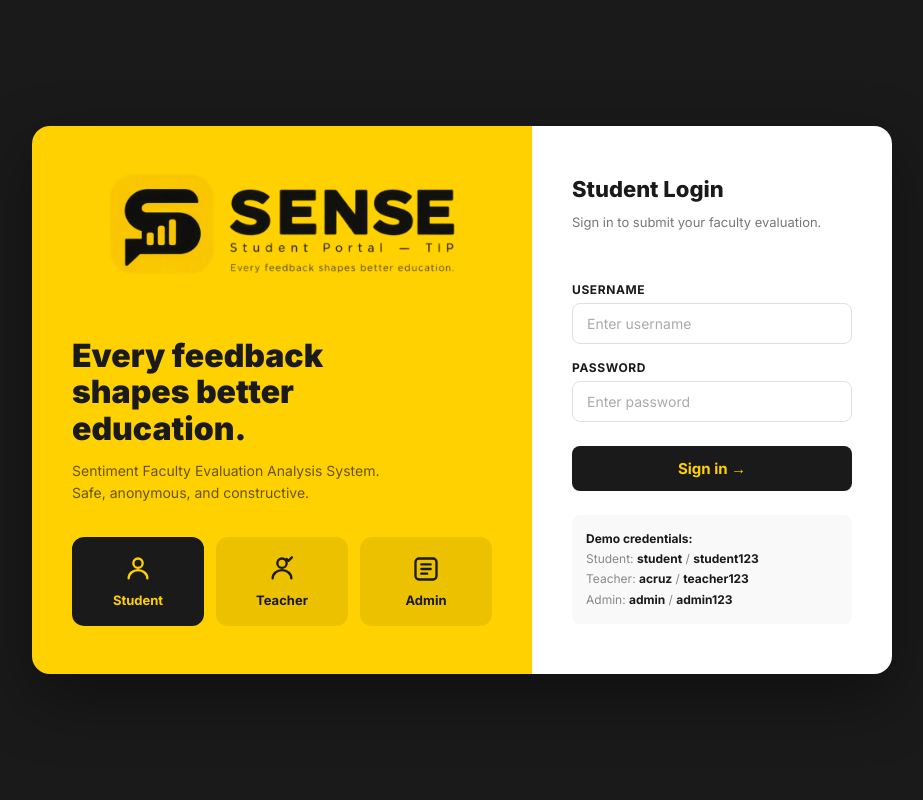
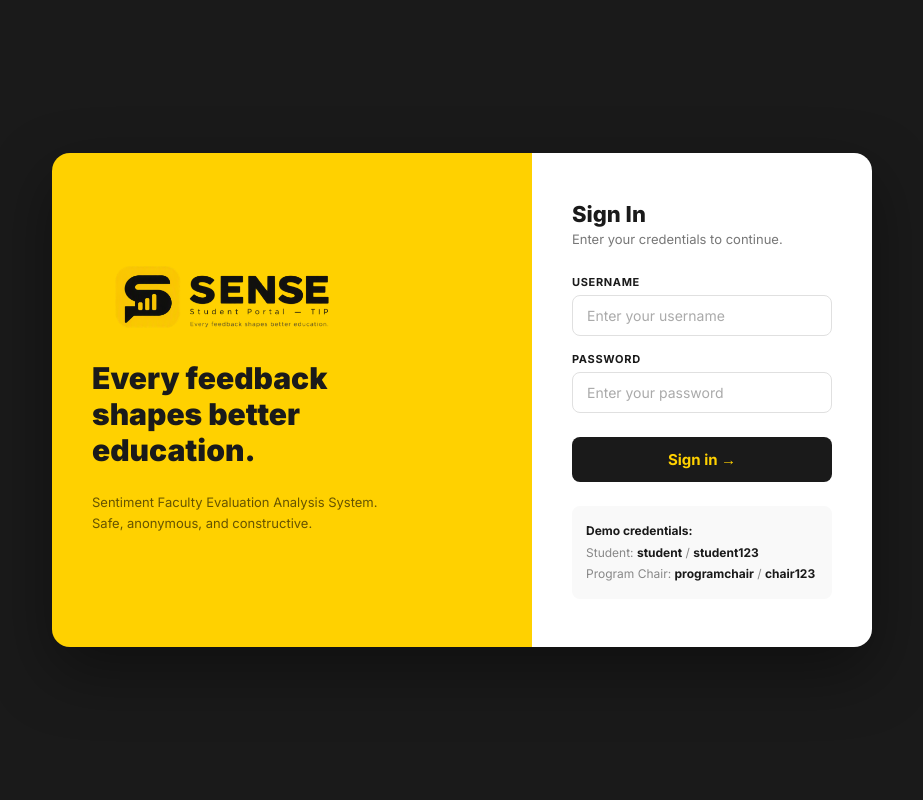
Before and after one commit to jeydiislabon/SENSE-UI-test, a Flask app: page /login in a window 1280 px wide. Shown: the whole page, without its empty margins (178-1101 px from the left). Run offline with Flask 3, Linux system fonts and the light colour scheme.

Commit message:
feat: remove teacher UI, rename admin to Program Chair, universal login, PDF download

```diff
--- a/app.py
+++ b/app.py
@@ -32,19 +32,10 @@ def save_data(data):
 # FIXED CREDENTIALS — replace with DB lookup after Jamie's backend merges
 # ---------------------------------------------------------------------------
 USERS = {
-    # Student
-    "student":    {"password": "student123",  "role": "student",  "faculty_id": None},
-    # Admin
-    "admin":      {"password": "admin123",    "role": "admin",    "faculty_id": None},
-    # Teachers — each tied to their faculty profile
-    "acruz":      {"password": "teacher123",  "role": "teacher",  "faculty_id": 1},
-    "mlim":       {"password": "teacher123",  "role": "teacher",  "faculty_id": 2},
-    "rsantos":    {"password": "teacher123",  "role": "teacher",  "faculty_id": 3},
-    "jdelarosa":  {"password": "teacher123",  "role": "teacher",  "faculty_id": 4},
-    "ctorres":    {"password": "teacher123",  "role": "teacher",  "faculty_id": 5},
-    "bvillanueva":{"password": "teacher123",  "role": "teacher",  "faculty_id": 6},
-    "agomez":     {"password": "teacher123",  "role": "teacher",  "faculty_id": 7},
-    "ereyes":     {"password": "teacher123",  "role": "teacher",  "faculty_id": 8},
+    # Students
+    "student":    {"password": "student123",  "role": "student"},
+    # Program Chair
+    "programchair": {"password": "chair123",  "role": "programchair"},
 }
 
 # ---------------------------------------------------------------------------
@@ -58,9 +49,7 @@ def login_required(role=None):
             if not session.get("logged_in"):
                 return redirect(url_for("login"))
             if role and session.get("role") != role:
-                # Allow admin to access teacher routes too
-                if not (role == "teacher" and session.get("role") == "admin"):
-                    return redirect(url_for("login"))
+                return redirect(url_for("login"))
             return f(*args, **kwargs)
         return decorated
     return decorator
@@ -393,10 +382,8 @@ def index():
     if session.get("logged_in"):
         if session.get("role") == "student":
             return redirect(url_for("student_dashboard"))
-        elif session.get("role") == "teacher":
-            return redirect(url_for("teacher_dashboard"))
         else:
-            return redirect(url_for("admin_dashboard"))
+            return redirect(url_for("programchair_dashboard"))
     return redirect(url_for("login"))
 
 
@@ -410,21 +397,13 @@ def login():
         user = USERS.get(username)
 
         if user and user["password"] == password:
-            # Block if selected role doesn't match account role
-            if user["role"] != selected_role:
-                role_labels = {"student": "Student", "teacher": "Teacher", "admin": "Admin"}
-                error = f"This account is not a {role_labels.get(selected_role, selected_role)} account. Please select the correct role."
+            session["logged_in"] = True
+            session["username"] = username
+            session["role"] = user["role"]
+            if user["role"] == "student":
+                return redirect(url_for("student_dashboard"))
             else:
-                session["logged_in"] = True
-                session["username"] = username
-                session["role"] = user["role"]
-                session["faculty_id"] = user.get("faculty_id")
-                if user["role"] == "student":
-                    return redirect(url_for("student_dashboard"))
-                elif user["role"] == "teacher":
-                    return redirect(url_for("teacher_dashboard"))
-                else:
-                    return redirect(url_for("admin_dashboard"))
+                return redirect(url_for("programchair_dashboard"))
         else:
             error = "Invalid username or password."
     return render_template("login.html", error=error)
@@ -515,37 +494,11 @@ def submit_evaluation(faculty_id):
     })
 
 
-# ---- TEACHER ROUTES ----
+# ---- PROGRAM CHAIR ROUTES ----
 
-@app.route("/teacher/dashboard")
-@login_required(role="teacher")
-def teacher_dashboard():
-    faculty_id = session.get("faculty_id")
-    member = next((f for f in FACULTY if f["id"] == faculty_id), None)
-    if not member:
-        return redirect(url_for("logout"))
-
-    stored = load_data()
-    combined_noise = NOISE_LOG + stored["noise_log"]
-    combined_valid = VALID_SUBMISSIONS + stored["valid_submissions"]
-    my_noise = [n for n in combined_noise if n["faculty"] == member["name"]]
-    my_valid = [v for v in combined_valid if v["faculty"] == member["name"]]
-    tagalog_count  = sum(1 for n in my_noise if n["type"] == "tagalog")
-    gibberish_count = sum(1 for n in my_noise if n["type"] != "tagalog")
-
-    return render_template("teacher_dashboard.html",
-                           member=member,
-                           my_noise=my_noise,
-                           my_valid=my_valid,
-                           tagalog_count=tagalog_count,
-                           gibberish_count=gibberish_count)
-
-
-# ---- ADMIN ROUTES ----
-
-@app.route("/admin/dashboard")
-@login_required(role="admin")
-def admin_dashboard():
+@app.route("/programchair/dashboard")
+@login_required(role="programchair")
+def programchair_dashboard():
     stored = load_data()
     combined_noise = NOISE_LOG + stored["noise_log"]
     combined_valid = VALID_SUBMISSIONS + stored["valid_submissions"]
@@ -569,18 +522,24 @@ def admin_dashboard():
                            faculty=FACULTY)
 
 
-@app.route("/admin/faculty/<int:faculty_id>")
-@login_required(role="admin")
-def admin_faculty(faculty_id):
+@app.route("/programchair/faculty/<int:faculty_id>")
+@login_required(role="programchair")
+def programchair_faculty(faculty_id):
     member = next((f for f in FACULTY if f["id"] == faculty_id), None)
     if not member:
-        return redirect(url_for("admin_dashboard"))
-    faculty_noise = [n for n in NOISE_LOG if n["faculty"] == member["name"]]
-    return render_template("faculty.html", member=member, faculty_noise=faculty_noise)
+        return redirect(url_for("programchair_dashboard"))
+    stored = load_data()
+    combined_noise = NOISE_LOG + stored["noise_log"]
+    combined_valid = VALID_SUBMISSIONS + stored["valid_submissions"]
+    faculty_noise = [n for n in combined_noise if n["faculty"] == member["name"]]
+    faculty_valid = [v for v in combined_valid if v["faculty"] == member["name"]]
+    return render_template("faculty.html", member=member,
+                           faculty_noise=faculty_noise,
+                           faculty_valid=faculty_valid)
 
 
-@app.route("/admin/advisors")
-@login_required(role="admin")
+@app.route("/programchair/advisors")
+@login_required(role="programchair")
 def advisors():
     query = request.args.get("q", "").lower()
     results = [f for f in FACULTY if query in f["name"].lower()] if query else FACULTY
--- a/templates/login.html
+++ b/templates/login.html
@@ -18,9 +18,8 @@
 
     .login-wrap {
       display: flex;
-      gap: 0;
       width: 100%;
-      max-width: 860px;
+      max-width: 820px;
       border-radius: 18px;
       overflow: hidden;
       box-shadow: 0 24px 64px rgba(0,0,0,0.4);
@@ -36,86 +35,42 @@
       justify-content: center;
     }
 
-    .login-left-logo {
-      display: flex;
-      align-items: center;
-      gap: 10px;
-      margin-bottom: 40px;
-    }
-
-    .login-left-logo-box {
-      width: 42px; height: 42px;
-      background: #1A1A1A;
-      border-radius: 10px;
-      display: flex; align-items: center; justify-content: center;
-      color: #FFD100;
-    }
-
-    .login-left-logo-name { font-size: 20px; font-weight: 900; color: #1A1A1A; }
-    .login-left-logo-sub  { font-size: 11px; color: rgba(0,0,0,0.55); font-weight: 500; }
-
     .login-left h1 {
-      font-size: 32px;
+      font-size: 30px;
       font-weight: 900;
       color: #1A1A1A;
-      line-height: 1.15;
+      line-height: 1.2;
       margin-bottom: 12px;
     }
 
     .login-left p {
-      font-size: 14px;
+      font-size: 13px;
       color: rgba(0,0,0,0.6);
       line-height: 1.6;
     }
-
-    /* Role cards */
-    .role-cards {
-      display: flex;
-      gap: 12px;
-      margin-top: 32px;
-    }
-
-    .role-card {
-      flex: 1;
-      background: rgba(0,0,0,0.08);
-      border: 2px solid transparent;
-      border-radius: 12px;
-      padding: 16px 12px;
-      text-align: center;
-      cursor: pointer;
-      transition: all 0.2s;
-    }
-
-    .role-card:hover { background: rgba(0,0,0,0.14); }
-    .role-card.selected { background: #1A1A1A; border-color: #1A1A1A; }
-    .role-card.selected .role-label { color: #FFD100; }
-    .role-card.selected .role-icon  { color: #FFD100; }
-    .role-icon  { display: flex; justify-content: center; margin-bottom: 8px; color: #1A1A1A; }
-    .role-label { font-size: 13px; font-weight: 700; color: #1A1A1A; }
 
     /* Right panel */
     .login-right {
       background: #FFFFFF;
       padding: 48px 40px;
-      width: 360px;
-      min-height: 520px;
+      width: 340px;
       display: flex;
       flex-direction: column;
       justify-content: center;
     }
 
-    .login-right h2 { font-size: 22px; font-weight: 800; color: #1A1A1A; margin-bottom: 6px; }
-    .login-right p  { font-size: 13px; color: #777; margin-bottom: 28px; }
+    .login-right h2 { font-size: 22px; font-weight: 800; color: #1A1A1A; margin-bottom: 4px; }
+    .login-right .login-sub { font-size: 13px; color: #777; margin-bottom: 28px; }
 
     .form-group { margin-bottom: 16px; }
     .form-label {
       display: block;
-      font-size: 12px;
+      font-size: 11px;
       font-weight: 700;
       color: #1A1A1A;
       margin-bottom: 6px;
       text-transform: uppercase;
-      letter-spacing: 0.05em;
+      letter-spacing: 0.06em;
     }
 
     .form-input {
@@ -154,6 +109,9 @@
       padding: 10px 14px;
       font-size: 13px;
       margin-bottom: 16px;
+      display: flex;
+      align-items: center;
+      gap: 8px;
     }
 
     .hint-box {
@@ -163,14 +121,9 @@
       border-radius: 8px;
       font-size: 12px;
       color: #888;
-      line-height: 1.7;
+      line-height: 1.8;
     }
     .hint-box strong { color: #1A1A1A; }
-
-    /* Fix layout shift when switching roles */
-    #loginTitle    { min-height: 32px; }
-    #loginSubtitle { min-height: 40px; }
-    #usernameInput { width: 100%; }
 
     @media (max-width: 640px) {
       .login-wrap { flex-direction: column; }
@@ -184,66 +137,38 @@
 
     <!-- Left -->
     <div class="login-left">
-      <div class="login-left-logo">
-        <img src="/static/LOGO_AND_NAME.png" alt="SENSE Student Portal" style="max-width:100%; height:auto; margin-bottom:24px;" />
-      </div>
-
+      <img src="/static/LOGO_AND_NAME.png" alt="SENSE Student Portal"
+           style="max-width:260px; height:auto; margin-bottom:32px;" />
       <h1>Every feedback<br>shapes better<br>education.</h1>
-      <p>Sentiment Faculty Evaluation Analysis System.<br>Safe, anonymous, and constructive.</p>
-
-      <!-- Role selector -->
-      <div class="role-cards">
-        <div class="role-card selected" id="roleStudent" onclick="selectRole('student')">
-          <span class="role-icon">
-            <svg width="28" height="28" viewBox="0 0 24 24" fill="none">
-              <circle cx="12" cy="7" r="4" stroke="currentColor" stroke-width="2"/>
-              <path d="M4 20c0-4 3.6-7 8-7s8 3 8 7" stroke="currentColor" stroke-width="2" stroke-linecap="round"/>
-            </svg>
-          </span>
-          <span class="role-label">Student</span>
-        </div>
-        <div class="role-card" id="roleTeacher" onclick="selectRole('teacher')">
-          <span class="role-icon">
-            <svg width="28" height="28" viewBox="0 0 24 24" fill="none">
-              <circle cx="12" cy="7" r="4" stroke="currentColor" stroke-width="2"/>
-              <path d="M4 20c0-4 3.6-7 8-7s8 3 8 7" stroke="currentColor" stroke-width="2" stroke-linecap="round"/>
-              <path d="M16 3.5l1.5 1.5 3-3" stroke="currentColor" stroke-width="2" stroke-linecap="round" stroke-linejoin="round"/>
-            </svg>
-          </span>
-          <span class="role-label">Teacher</span>
-        </div>
-        <div class="role-card" id="roleAdmin" onclick="selectRole('admin')">
-          <span class="role-icon">
-            <svg width="28" height="28" viewBox="0 0 24 24" fill="none">
-              <rect x="3" y="3" width="18" height="18" rx="3" stroke="currentColor" stroke-width="2"/>
-              <path d="M8 12h8M8 8h8M8 16h5" stroke="currentColor" stroke-width="2" stroke-linecap="round"/>
-            </svg>
-          </span>
-          <span class="role-label">Admin</span>
-        </div>
-      </div>
+      <p style="margin-top:12px;">Sentiment Faculty Evaluation Analysis System.<br>Safe, anonymous, and constructive.</p>
     </div>
 
     <!-- Right -->
     <div class="login-right">
-      <h2 id="loginTitle">Student Login</h2>
-      <p id="loginSubtitle">Sign in to submit your faculty evaluation.</p>
+      <h2>Sign In</h2>
+      <p class="login-sub">Enter your credentials to continue.</p>
 
       {% if error %}
-      <div class="error-msg">⚠ {{ error }}</div>
+      <div class="error-msg">
+        <svg width="16" height="16" viewBox="0 0 24 24" fill="none" flex-shrink="0">
+          <circle cx="12" cy="12" r="10" stroke="currentColor" stroke-width="2"/>
+          <line x1="12" y1="8" x2="12" y2="12" stroke="currentColor" stroke-width="2" stroke-linecap="round"/>
+          <line x1="12" y1="16" x2="12.01" y2="16" stroke="currentColor" stroke-width="2" stroke-linecap="round"/>
+        </svg>
+        {{ error }}
+      </div>
       {% endif %}
 
       <form method="POST" action="{{ url_for('login') }}">
-        <input type="hidden" name="selected_role" id="selectedRole" value="student" />
         <div class="form-group">
           <label class="form-label">Username</label>
-          <input class="form-input" type="text" name="username" id="usernameInput"
-                 placeholder="Enter username" autocomplete="username" required />
+          <input class="form-input" type="text" name="username"
+                 placeholder="Enter your username" autocomplete="username" required />
         </div>
         <div class="form-group">
           <label class="form-label">Password</label>
           <input class="form-input" type="password" name="password"
-                 placeholder="Enter password" autocomplete="current-password" required />
+                 placeholder="Enter your password" autocomplete="current-password" required />
         </div>
         <button class="btn-login" type="submit">Sign in →</button>
       </form>
@@ -251,32 +176,11 @@
       <div class="hint-box">
         <strong>Demo credentials:</strong><br>
         Student: <strong>student</strong> / <strong>student123</strong><br>
-        Teacher: <strong>acruz</strong> / <strong>teacher123</strong><br>
-        Admin: <strong>admin</strong> / <strong>admin123</strong>
+        Program Chair: <strong>programchair</strong> / <strong>chair123</strong>
       </div>
     </div>
 
   </div>
 </div>
-
-<script>
-  function selectRole(role) {
-    document.getElementById('roleStudent').classList.toggle('selected', role === 'student');
-    document.getElementById('roleTeacher').classList.toggle('selected', role === 'teacher');
-    document.getElementById('roleAdmin').classList.toggle('selected', role === 'admin');
-    document.getElementById('selectedRole').value = role;
-
-    const titles = {
-      student: ['Student Login', 'Sign in to submit your faculty evaluation.', 'e.g. student'],
-      teacher: ['Teacher Login', 'Sign in to view your personal feedback and analytics.', 'e.g. acruz, mlim, rsantos...'],
-      admin:   ['Admin Login', 'Sign in to access the full evaluation dashboard.', 'e.g. admin'],
-    };
-
-    const [title, subtitle, placeholder] = titles[role];
-    document.getElementById('loginTitle').textContent = title;
-    document.getElementById('loginSubtitle').textContent = subtitle;
-    document.getElementById('usernameInput').placeholder = placeholder;
-  }
-</script>
 </body>
 </html>
```
Also changed, not shown: templates/admin_dashboard.html (+40 -7 lines), templates/advisors.html (+5 -5 lines), templates/faculty.html (+4 -4 lines).
